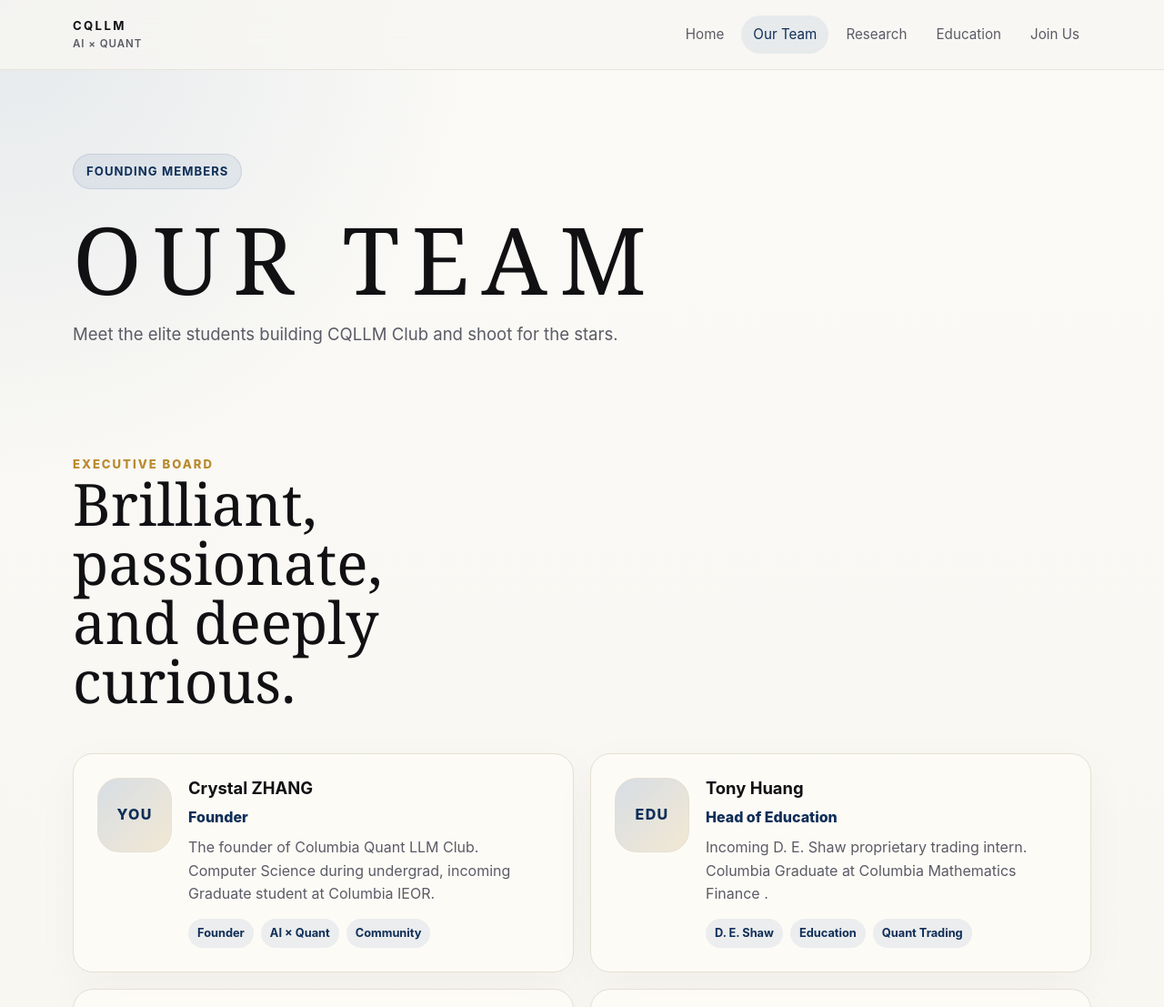
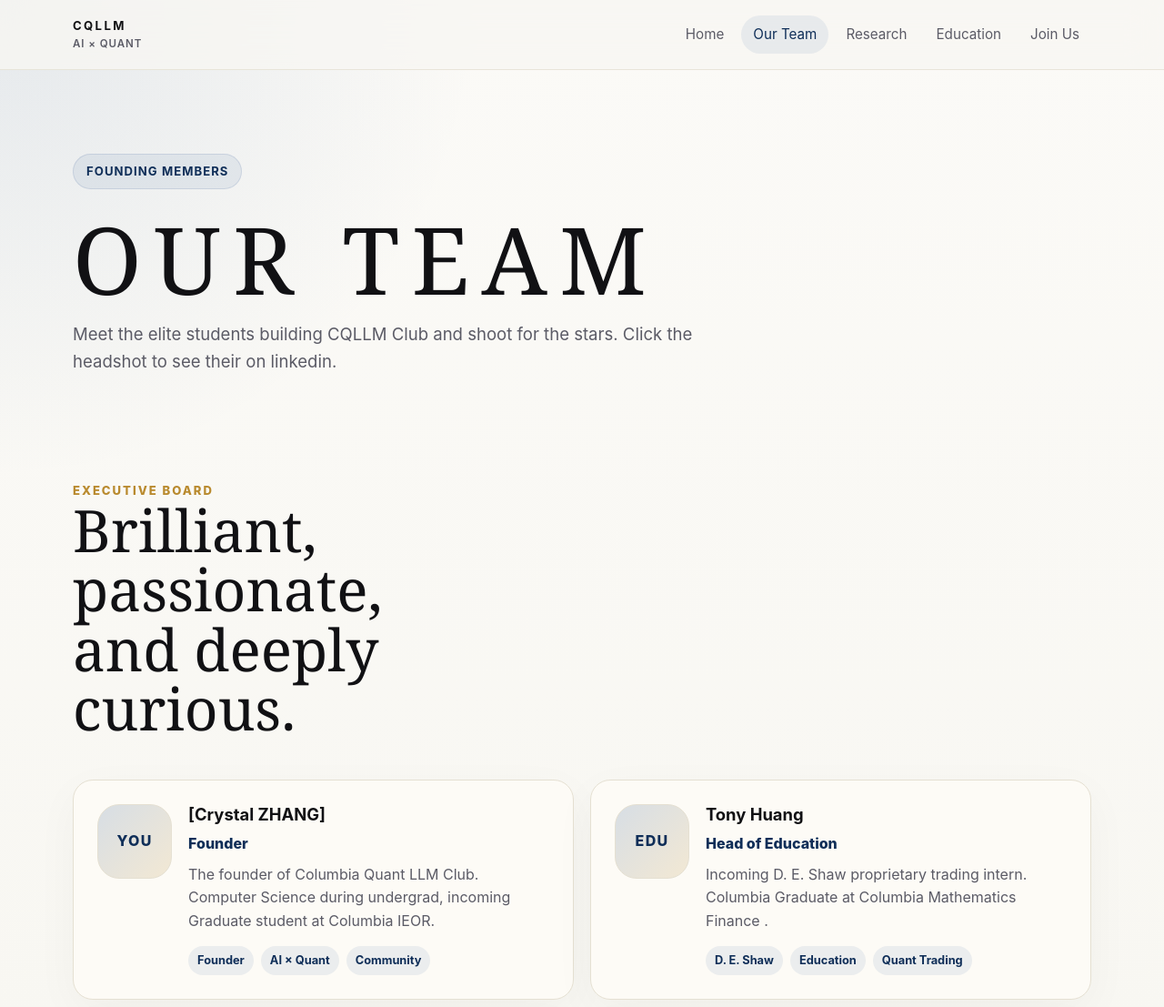
Before and after one commit to TiantianZ399/Quant_LLM_Lab, a plain HTML site: page team.html in a window 1280 px wide. Shown: the top 1107 px of the page at 91% size. Drawn offline with Linux system fonts and the light colour scheme.

Commit message:
Enhance team member profile with LinkedIn link
Updated team description and added LinkedIn link for Crystal Zhang.

```diff
--- a/team.html
+++ b/team.html
@@ -25,7 +25,7 @@
     <section class="page-hero">
       <div class="kicker">Founding members</div>
       <h1>Our Team</h1>
-      <p>Meet the elite students building CQLLM Club and shoot for the stars.</p>
+      <p>Meet the elite students building CQLLM Club and shoot for the stars. Click the headshot to see their on linkedin.</p>
     </section>
 
     <section class="section">
@@ -39,9 +39,9 @@
 
       <div class="grid two">
         <article class="card profile-card">
-          <div class="avatar">YOU</div>
+          <div class="avatar" href="https://www.linkedin.com/in/crystal-zhangg/">YOU</div>
           <div>
-            <h3>Crystal ZHANG</h3>
+            <h3>[Crystal ZHANG]</h3>
             <div class="role">Founder</div>
             <p>The founder of Columbia Quant LLM Club. Computer Science during undergrad, incoming Graduate student at Columbia IEOR.</p>
             <div class="badge-row">
```
